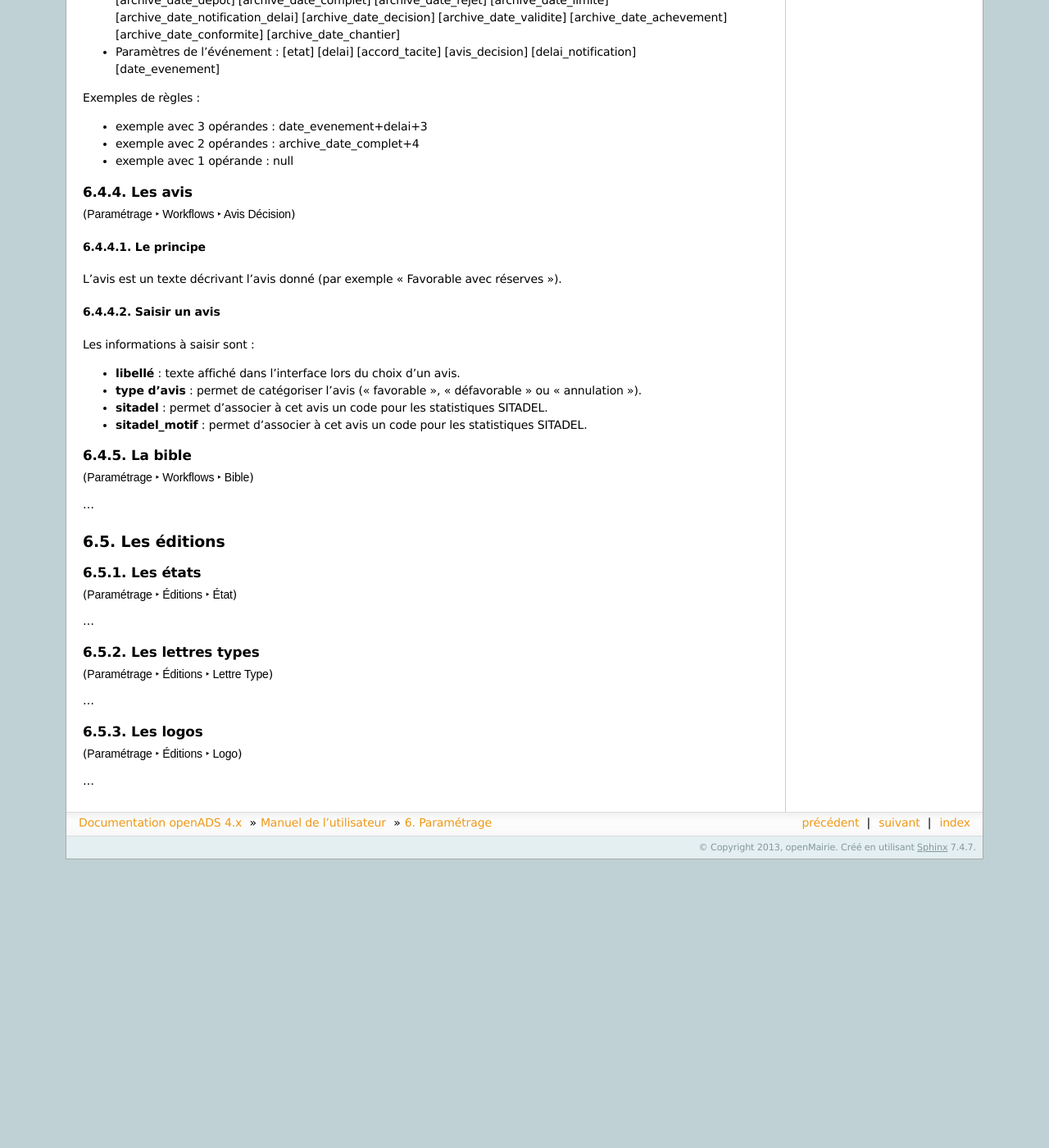
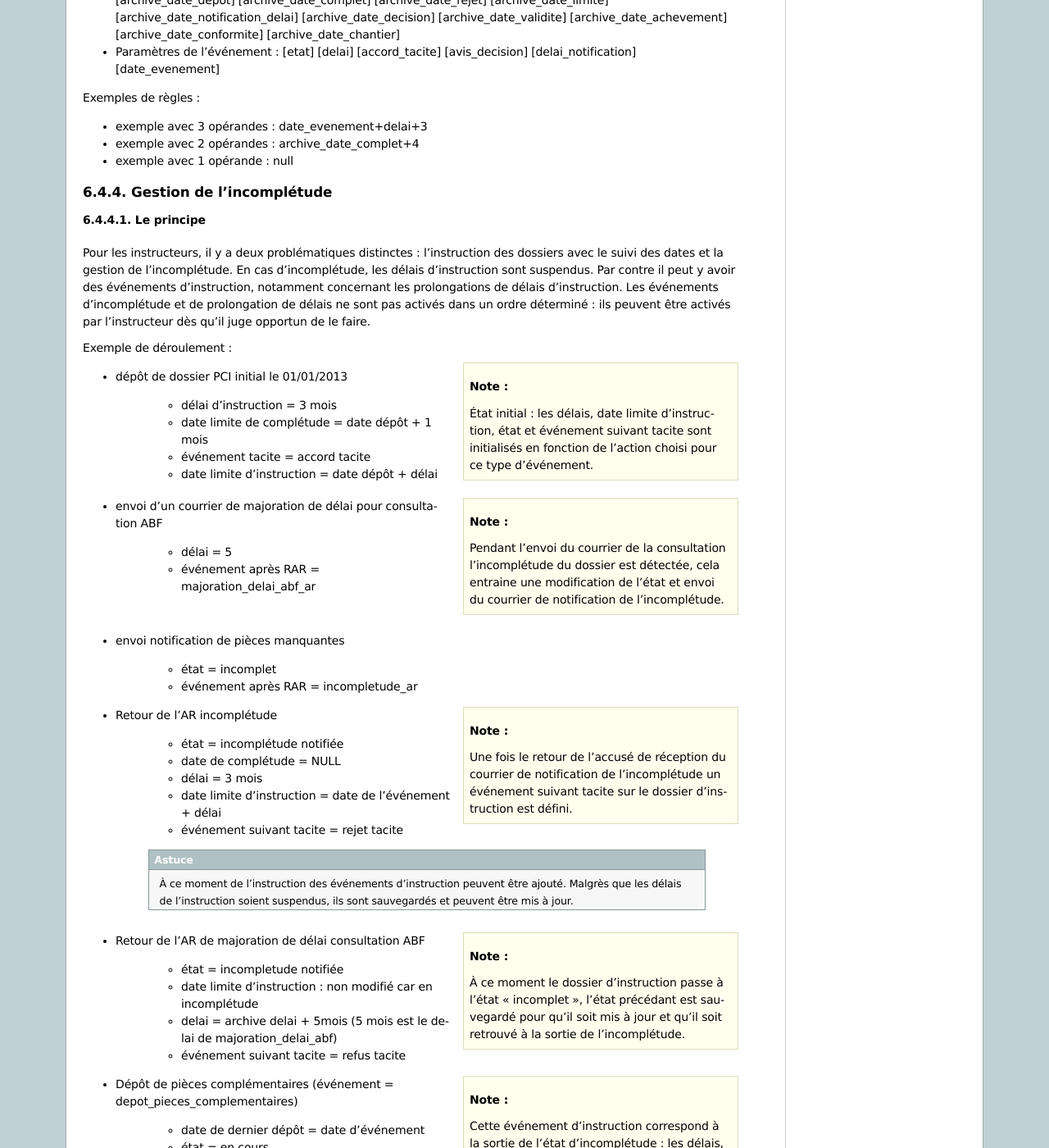
Before and after one commit to mpavaux/openads-documentation, a Sphinx documentation site: the page built from source/manuel_utilisateur/parametrage.rst, in a window 1280 px wide and 1400 px high, scrolled down 4880 px. Shown: the whole window at 82% size. Built offline with Sphinx 7.4.7, drawn with Linux system fonts in a browser that asks for light colours; before the commit the page ends 5928 px from its top, so only the background shows below that; some of the changed text lies outside the part shown.

Commit message:
Mise à jour de la documentation concernant la complétude de dossier d'instruction

```diff
--- a/source/manuel_utilisateur/parametrage.rst
+++ b/source/manuel_utilisateur/parametrage.rst
@@ -396,6 +396,121 @@
 * exemple avec 2 opérandes : archive_date_complet+4
 * exemple avec 1 opérande : null
 
+.. _parametrage_incompletude:
+
+=========================
+Gestion de l'incomplétude
+=========================
+
+Le principe
+===========
+
+Pour les instructeurs, il y a deux problématiques distinctes : l'instruction des dossiers avec le suivi des dates et la gestion de l'incomplétude.
+En cas d'incomplétude, les délais d'instruction sont suspendus. Par contre il peut y avoir des événements d'instruction, notamment concernant les prolongations de délais d'instruction.
+Les événements d'incomplétude et de prolongation de délais ne sont pas activés dans un ordre déterminé : ils peuvent être activés par l'instructeur dès qu'il juge opportun de le faire.
+
+Exemple de déroulement :
+
+.. sidebar:: Note :
+
+    État initial : les délais, date limite d'instruction, état et événement suivant tacite sont initialisés en fonction de l'action choisi pour ce type d'événement.
+
+- dépôt de dossier PCI initial le 01/01/2013
+
+    - délai d'instruction = 3 mois
+    - date limite de complétude = date dépôt + 1 mois
+    - événement tacite = accord tacite
+    - date limite d'instruction = date dépôt + délai
+
+.. sidebar:: Note :
+
+    Pendant l'envoi du courrier de la consultation l'incomplétude du dossier est détectée, cela entraine une modification de l'état et envoi du courrier de notification de l'incomplétude.
+
+- envoi d'un courrier de majoration de délai pour consultation ABF
+
+    - délai = 5
+    - événement après RAR = majoration_delai_abf_ar
+
+- envoi notification de pièces manquantes
+
+    - état = incomplet
+    - événement après RAR = incompletude_ar
+
+.. sidebar:: Note :
+
+    Une fois le retour de l'accusé de réception du courrier de notification de l'incomplétude un événement suivant tacite sur le dossier d'instruction est défini.
+
+- Retour de l'AR incomplétude
+
+    - état = incomplétude notifiée
+    - date de complétude = NULL
+    - délai = 3 mois
+    - date limite d'instruction = date de l'événement + délai
+    - événement suivant tacite = rejet tacite
+
+    .. tip:: À ce moment de l'instruction des événements d'instruction peuvent être ajouté. Malgrès que les délais de l'instruction soient suspendus, ils sont sauvegardés et peuvent être mis à jour.
+
+.. sidebar:: Note :
+
+    À ce moment le dossier d'instruction passe à l'état "incomplet", l'état précédant est sauvegardé pour qu'il soit mis à jour et qu'il soit retrouvé à la sortie de l'incomplétude.
+
+- Retour de l'AR de majoration de délai consultation ABF
+
+    - état = incompletude notifiée
+    - date limite d'instruction : non modifié car en incomplétude
+    - delai = archive delai + 5mois (5 mois est le delai de majoration_delai_abf)
+    - événement suivant tacite = refus tacite
+
+.. sidebar:: Note :
+
+    Cette événement d'instruction correspond à la sortie de l'état d'incomplétude : les délais, dates limites, état et événement suivant tacite définis avant et pendant l'incomplétude sont de nouveau actifs.
+    Un événement avec avis permet aussi de sortir d'incomplétude.
+
+- Dépôt de pièces complémentaires (événement = depot_pieces_complementaires)
+
+    - date de dernier dépôt = date d'événement
+    - état = en cours
+    - date de complétude = date de l'événement
+    - date de notification délai = date dépôt + 1 mois
+    - date de limite de complétude = NULL
+    - date limite de l'instruction = date de l'événement + délai (le délai majoré de 3 mois du délai initial + 5 mois de majoration -> 8 mois)
+    - événement tacite = accord_tacite
+
+Configuration de l'incomplétude
+===============================
+
+---------------------
+Saisie des événements
+---------------------
+
+(:menuselection:`Paramétrage --> Workflows --> Événements`)
+
+- notification de pièces manquantes :
+
+    - type = incomplétude
+    - état = dossier incomplet
+    - événement après RAR = incompletude après accusé de réception
+
+- incomplétude après accusé de réception :
+
+    - état = incompletude notifiée
+    - action = instruction suspendue, dossier incomplet
+    - delai = 3 mois
+    - accord tacite = Oui
+    - événement suivant tacite = rejet tacite
+
+------------------
+Saisie de l'action
+------------------
+
+(:menuselection:`Paramétrage --> Workflows --> Action`)
+
+- instruction suspendue, dossier incomplet :
+
+    - règle état = état
+    - règle accord tacite = Non
+    - règle date limite d'incompletude = règle date limite d'incompletude
+    - règle délai d'incompletude  = délai
 
 .. _parametrage_avis_decision:
 
```
